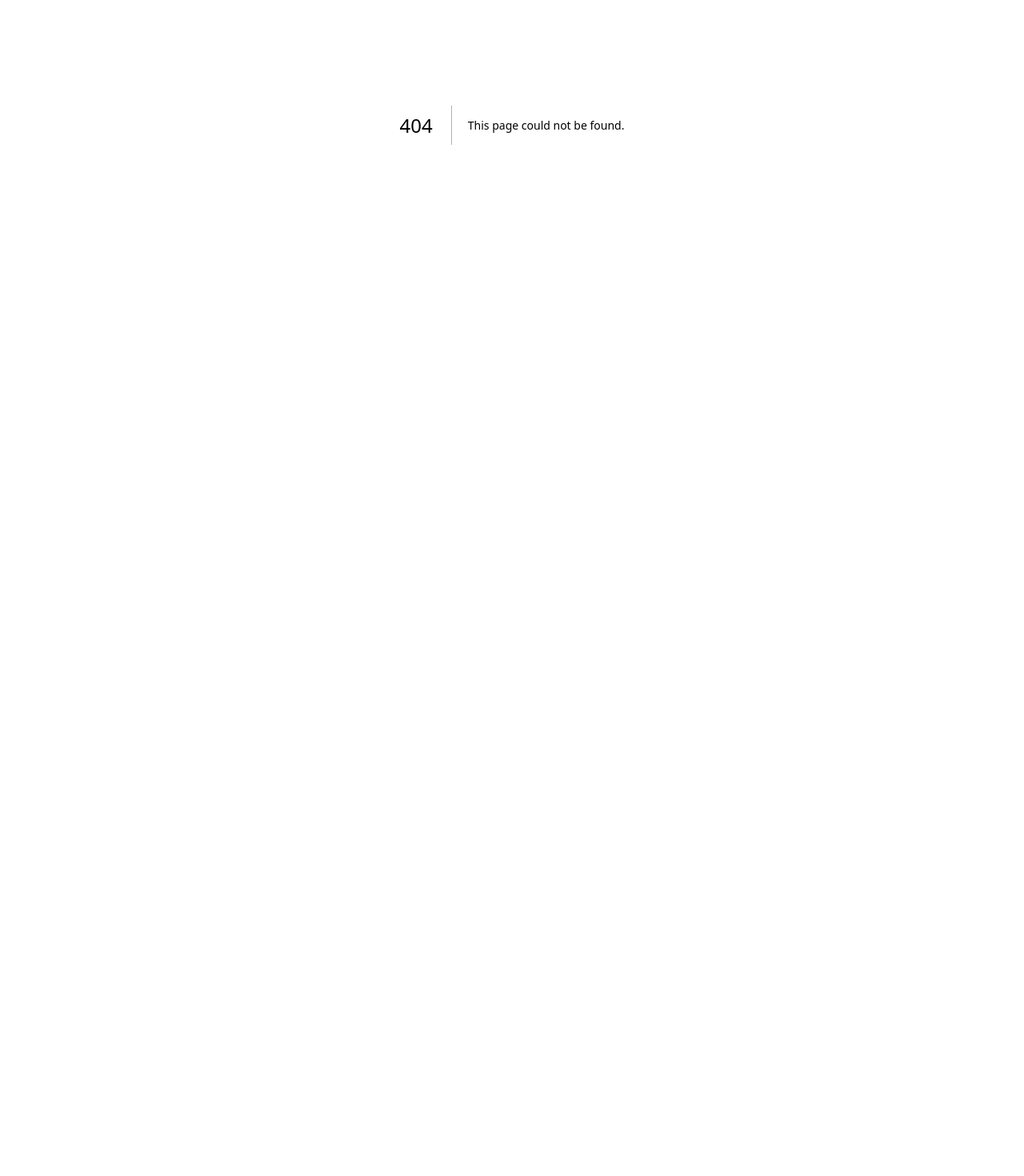
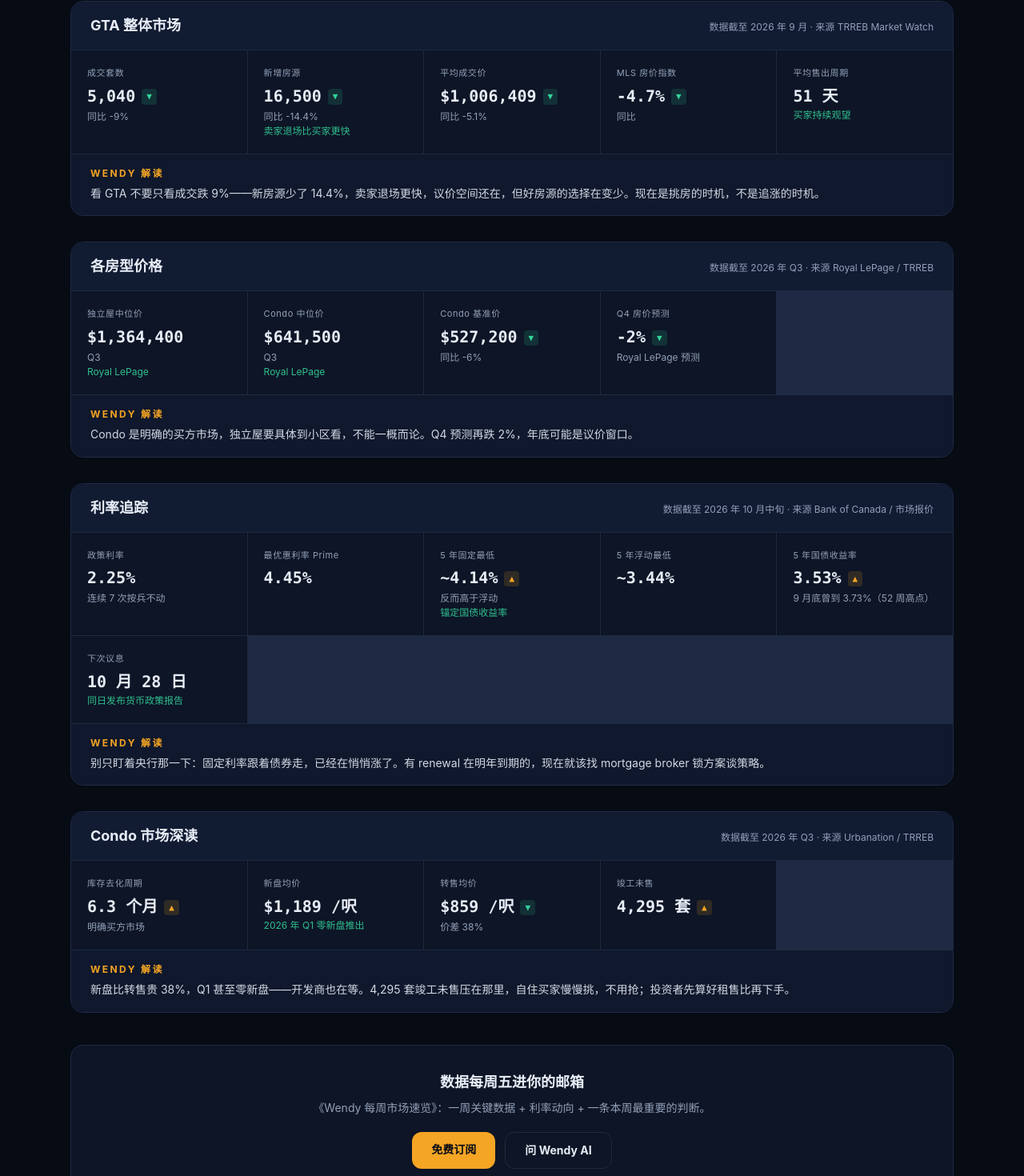
Before and after one commit to wendywangrealestate/wendy-hot-radar, a Next.js app: page /data in a window 1280 px wide. Before the commit this address had no page. Shown: the part 244-1714 px from the top of the page at 80% size. Before the commit the page ends 800 px from the top, so only its background shows below. Built offline with nearby package versions, Linux system fonts and the light colour scheme.

Commit message:
新增市场数据页面：GTA核心指标+利率追踪+Wendy解读

```diff
--- /dev/null
+++ b/app/(site)/data/page.tsx
@@ -0,0 +1,89 @@
+import Link from "next/link";
+import { marketSections, marketUpdatedAt } from "@/data/market";
+
+function TrendBadge({ trend }: { trend?: "up" | "down" | "flat" }) {
+  if (!trend || trend === "flat") return null;
+  const isUp = trend === "up";
+  return (
+    <span
+      className={`ml-2 inline-block rounded px-1.5 py-0.5 align-middle text-[11px] font-bold ${
+        isUp ? "bg-heat/15 text-heat" : "bg-radar/15 text-radar"
+      }`}
+    >
+      {isUp ? "▲" : "▼"}
+    </span>
+  );
+}
+
+export const metadata = {
+  title: "市场数据 · Wendy's Hot Radar",
+  description: "GTA 关键市场指标与利率追踪：成交、房价、库存、利率，一页看懂多伦多地产数据。",
+};
+
+export default function DataPage() {
+  return (
+    <div className="mx-auto max-w-6xl px-4 py-10 sm:px-6">
+      <p className="text-xs font-bold tracking-[0.25em] text-heat">MARKET DATA</p>
+      <h1 className="mt-2 text-3xl font-black text-ink">市场数据</h1>
+      <p className="mt-2 max-w-2xl text-sm text-muted">
+        GTA 关键指标与利率追踪，一页看懂。结构性数据按月/季刷新，页面底部标注每次更新时间。
+      </p>
+      <p className="mt-1 text-xs text-muted">本页更新于 {marketUpdatedAt}</p>
+
+      <div className="mt-8 space-y-8">
+        {marketSections.map((sec) => (
+          <section key={sec.id} className="overflow-hidden rounded-2xl border border-line bg-panel">
+            <div className="flex flex-wrap items-baseline justify-between gap-2 border-b border-line bg-panel2 px-5 py-4 sm:px-6">
+              <h2 className="text-lg font-bold text-ink">{sec.title}</h2>
+              <p className="text-xs text-muted">
+                数据截至 {sec.asOf} · 来源 {sec.source}
+              </p>
+            </div>
+
+            <div className="grid grid-cols-2 gap-px bg-line sm:grid-cols-3 lg:grid-cols-5">
+              {sec.metrics.map((m) => (
+                <div key={m.label} className="bg-panel px-5 py-5">
+                  <p className="text-[11px] tracking-wider text-muted">{m.label}</p>
+                  <p className="mt-1.5 font-mono text-xl font-bold text-ink">
+                    {m.value}
+                    <TrendBadge trend={m.trend} />
+                  </p>
+                  {m.change && <p className="mt-1 text-xs text-muted">{m.change}</p>}
+                  {m.note && <p className="mt-0.5 text-xs text-radar/90">{m.note}</p>}
+                </div>
+              ))}
+            </div>
+
+            {sec.wendyTake && (
+              <div className="border-t border-line bg-panel2/60 px-5 py-4 sm:px-6">
+                <p className="text-xs font-bold tracking-[0.2em] text-heat">WENDY 解读</p>
+                <p className="mt-1.5 text-sm leading-relaxed text-ink/90">{sec.wendyTake}</p>
+              </div>
+            )}
+          </section>
+        ))}
+      </div>
+
+      <div className="mt-10 rounded-2xl border border-line bg-panel p-6 text-center sm:p-8">
+        <h3 className="text-lg font-bold text-ink">数据每周五进你的邮箱</h3>
+        <p className="mt-2 text-sm text-muted">
+          《Wendy 每周市场速览》：一周关键数据 + 利率动向 + 一条本周最重要的判断。
+        </p>
+        <div className="mt-5 flex flex-wrap justify-center gap-3">
+          <Link
+            href="/subscribe"
+            className="rounded-xl bg-heat px-6 py-3 text-sm font-bold text-abyss transition-opacity hover:opacity-90"
+          >
+            免费订阅
+          </Link>
+          <Link
+            href="/ask"
+            className="rounded-xl border border-line px-6 py-3 text-sm font-bold text-ink transition-colors hover:bg-panel2"
+          >
+            问 Wendy AI
+          </Link>
+        </div>
+      </div>
+    </div>
+  );
+}
--- a/app/(site)/page.tsx
+++ b/app/(site)/page.tsx
@@ -13,6 +13,28 @@ export default function Home() {
 
       <div className="mx-auto max-w-6xl px-4 sm:px-6">
         <StatsStrip />
+      </div>
+
+      <div className="mx-auto max-w-6xl px-4 pt-6 sm:px-6">
+        <Link
+          href="/data"
+          className="flex flex-wrap items-center justify-between gap-3 rounded-2xl border border-line bg-panel px-5 py-4 transition-colors hover:border-heat/50 sm:px-6"
+        >
+          <div className="flex flex-wrap items-center gap-x-6 gap-y-1 text-sm">
+            <span className="font-bold text-heat">GTA 关键数据</span>
+            <span className="text-muted">
+              均价 <span className="font-mono font-bold text-ink">$1,006,409</span>
+              <span className="text-xs">（同比 -5.1%）</span>
+            </span>
+            <span className="text-muted">
+              政策利率 <span className="font-mono font-bold text-ink">2.25%</span>
+            </span>
+            <span className="text-muted">
+              Condo 去化 <span className="font-mono font-bold text-ink">6.3 个月</span>
+            </span>
+          </div>
+          <span className="text-sm font-bold text-radar">查看市场数据 →</span>
+        </Link>
       </div>
 
       <section id="feed" className="mx-auto max-w-6xl scroll-mt-20 px-4 py-12 sm:px-6">
--- a/components/Header.tsx
+++ b/components/Header.tsx
@@ -6,6 +6,7 @@ import { useState } from "react";
 
 const nav = [
   { href: "/", label: "精选雷达" },
+  { href: "/data", label: "市场数据" },
   { href: "/reports", label: "市场报告" },
   { href: "/ask", label: "问 Wendy AI" },
   { href: "/about", label: "关于 Wendy" },
--- /dev/null
+++ b/data/market.ts
@@ -0,0 +1,84 @@
+// 市场数据看板：GTA 关键指标与利率追踪
+// 数据为 2026-10-18 搜集的研究快照，页面上会明确标注"数据截至"时间；
+// 日常更新走每日情报 cron，结构性数据按月/季刷新。
+
+export interface MarketMetric {
+  label: string;
+  value: string;
+  change?: string; // 同比 / 环比
+  trend?: "up" | "down" | "flat";
+  note?: string;
+}
+
+export interface MarketSection {
+  id: string;
+  title: string;
+  asOf: string; // 数据截至
+  source: string;
+  metrics: MarketMetric[];
+  wendyTake?: string; // Wendy 解读
+}
+
+export const marketSections: MarketSection[] = [
+  {
+    id: "gta-overview",
+    title: "GTA 整体市场",
+    asOf: "2026 年 9 月",
+    source: "TRREB Market Watch",
+    metrics: [
+      { label: "成交套数", value: "5,040", change: "同比 -9%", trend: "down" },
+      { label: "新增房源", value: "16,500", change: "同比 -14.4%", trend: "down", note: "卖家退场比买家更快" },
+      { label: "平均成交价", value: "$1,006,409", change: "同比 -5.1%", trend: "down" },
+      { label: "MLS 房价指数", value: "-4.7%", change: "同比", trend: "down" },
+      { label: "平均售出周期", value: "51 天", note: "买家持续观望" },
+    ],
+    wendyTake:
+      "看 GTA 不要只看成交跌 9%——新房源少了 14.4%，卖家退场更快，议价空间还在，但好房源的选择在变少。现在是挑房的时机，不是追涨的时机。",
+  },
+  {
+    id: "housing-types",
+    title: "各房型价格",
+    asOf: "2026 年 Q3",
+    source: "Royal LePage / TRREB",
+    metrics: [
+      { label: "独立屋中位价", value: "$1,364,400", change: "Q3", trend: "flat", note: "Royal LePage" },
+      { label: "Condo 中位价", value: "$641,500", change: "Q3", trend: "flat", note: "Royal LePage" },
+      { label: "Condo 基准价", value: "$527,200", change: "同比 -6%", trend: "down" },
+      { label: "Q4 房价预测", value: "-2%", change: "Royal LePage 预测", trend: "down" },
+    ],
+    wendyTake:
+      "Condo 是明确的买方市场，独立屋要具体到小区看，不能一概而论。Q4 预测再跌 2%，年底可能是议价窗口。",
+  },
+  {
+    id: "rates",
+    title: "利率追踪",
+    asOf: "2026 年 10 月中旬",
+    source: "Bank of Canada / 市场报价",
+    metrics: [
+      { label: "政策利率", value: "2.25%", change: "连续 7 次按兵不动", trend: "flat" },
+      { label: "最优惠利率 Prime", value: "4.45%", trend: "flat" },
+      { label: "5 年固定最低", value: "~4.14%", change: "反而高于浮动", trend: "up", note: "锚定国债收益率" },
+      { label: "5 年浮动最低", value: "~3.44%", trend: "flat" },
+      { label: "5 年国债收益率", value: "3.53%", change: "9 月底曾到 3.73%（52 周高点）", trend: "up" },
+      { label: "下次议息", value: "10 月 28 日", note: "同日发布货币政策报告" },
+    ],
+    wendyTake:
+      "别只盯着央行那一下：固定利率跟着债券走，已经在悄悄涨了。有 renewal 在明年到期的，现在就该找 mortgage broker 锁方案谈策略。",
+  },
+  {
+    id: "condo-market",
+    title: "Condo 市场深读",
+    asOf: "2026 年 Q3",
+    source: "Urbanation / TRREB",
+    metrics: [
+      { label: "库存去化周期", value: "6.3 个月", change: "明确买方市场", trend: "up" },
+      { label: "新盘均价", value: "$1,189 /呎", note: "2026 年 Q1 零新盘推出" },
+      { label: "转售均价", value: "$859 /呎", change: "价差 38%", trend: "down" },
+      { label: "竣工未售", value: "4,295 套", trend: "up" },
+    ],
+    wendyTake:
+      "新盘比转售贵 38%，Q1 甚至零新盘——开发商也在等。4,295 套竣工未售压在那里，自住买家慢慢挑，不用抢；投资者先算好租售比再下手。",
+  },
+];
+
+export const marketUpdatedAt = "2026-10-19";
```
